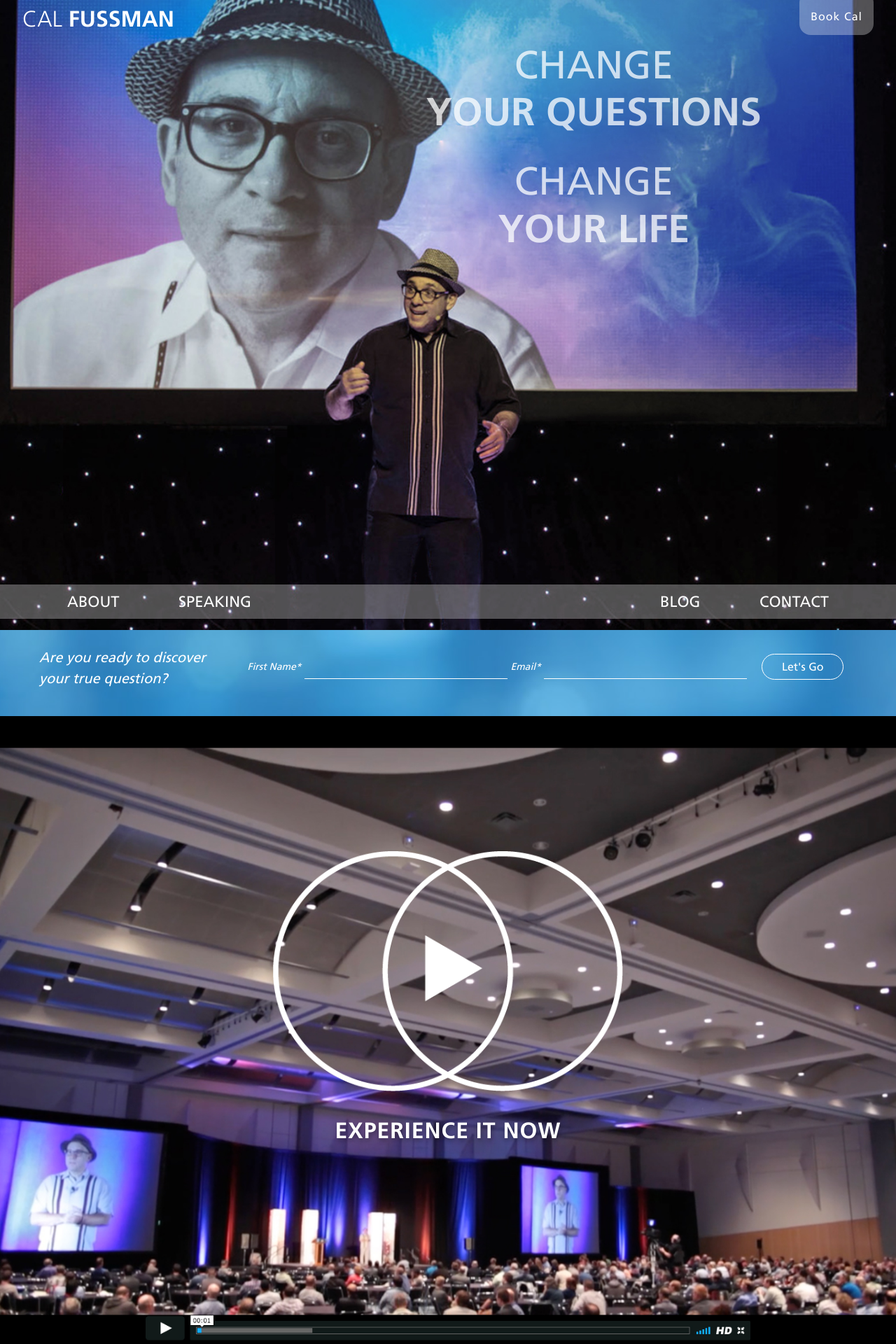
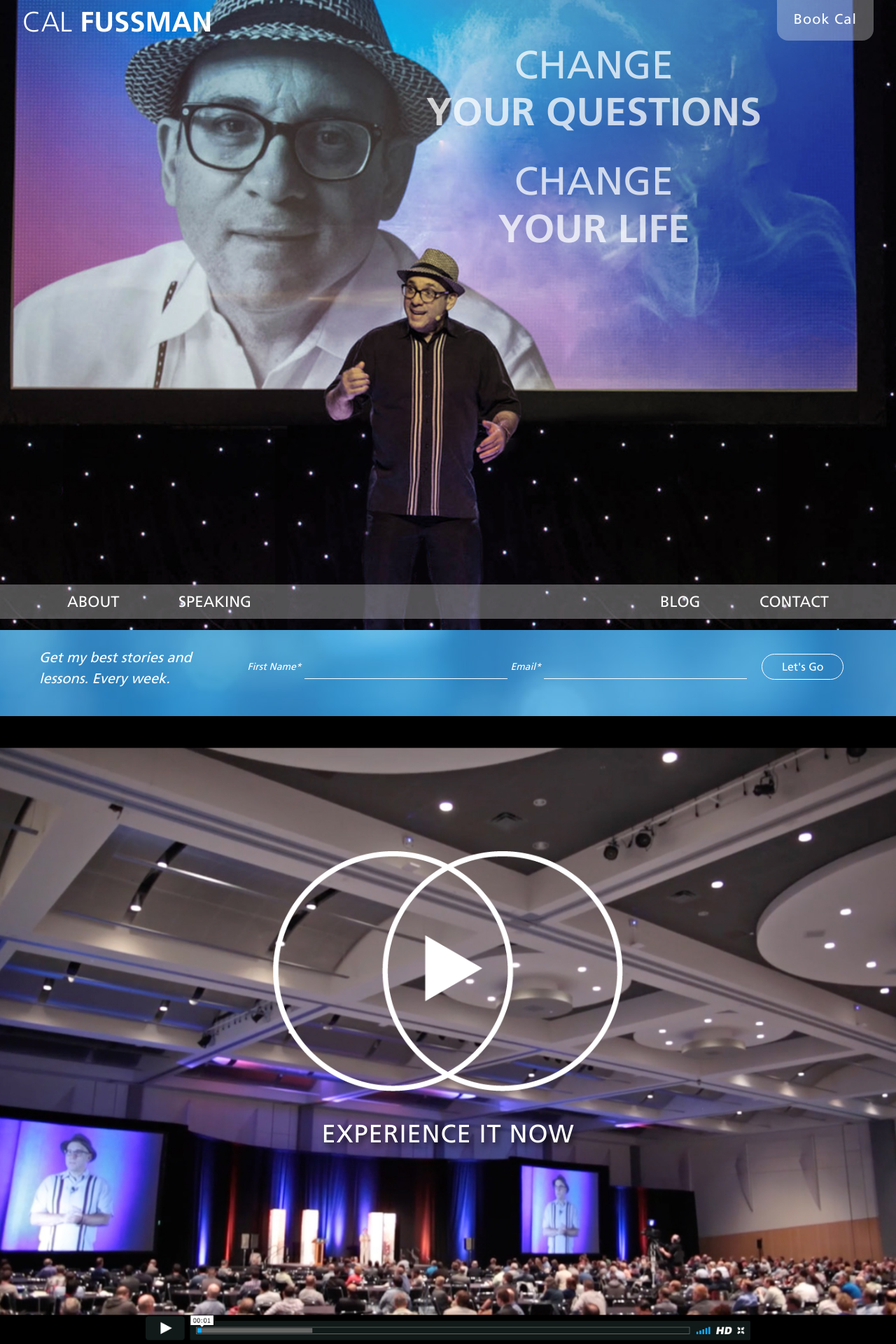
Before and after one commit to CalFussman/calfussman, a Jekyll site: the page built from index.html, in a window 1280 px wide. Shown: the top 1920 px of the page at 70% size. Built offline with Jekyll 4.4.1, drawn with Linux system fonts in a browser that asks for light colours; nearby versions of some CDN libraries; some of the changed text lies outside the part shown.

Commit message:
basic changes

```diff
--- a/_includes/header.html
+++ b/_includes/header.html
@@ -1,4 +1,4 @@
 <nav class="index-header clearfix">
     <a href="/"><h1 class="index-header__logo"><span class="light-weight">Cal</span> Fussman</h1></a>
-    <a href="#"><span class="index-header__book">Book Cal</span></a>
+    <a href="#" class="book"><span class="index-header__book">Book Cal</span></a>
 </nav>
--- a/assets/scss/_buttons.scss
+++ b/assets/scss/_buttons.scss
@@ -49,6 +49,10 @@
   }
 }
 
+.btn--md {
+  padding: 1em 2em;
+}
+
 .btn--big {
   padding: 1em 5em;
 
--- a/assets/scss/_custom.scss
+++ b/assets/scss/_custom.scss
@@ -14,9 +14,14 @@
         float: left;
         padding: 8px 0;
         color: $white;
+        font-size: 2.5em;
 
         @include media("<medium") {
-            font-size: 1.3em
+            font-size: 2.0em
+        }
+
+        @include media("<small") {
+            font-size: 1.5em
         }
     }
 
@@ -24,19 +29,26 @@
         text-decoration: none;
         cursor: pointer;
         color: $white;
+
+        &.book {
+            position: fixed;
+            right: 32px;
+        }
     }
 
     .index-header__book {
         float: right;
-        padding: 24px 16px 14px;
-        background-color: rgba(255, 255, 255, .3);
+        padding: 30px 24px 16px;
+        background-color: rgba(255,255,255,0.3);
         border-radius: 16px;
-        margin-top: -12px;
+        margin-top: -18px;
         letter-spacing: 1px;
+        font-size: 20px;
 
-        @include media("<medium") {
-            padding: 14px 16px 8px;
-            margin-top: -8px;
+        @include media("<small") {
+            padding: 20px 16px 10px;
+            margin-top: -12px;
+            font-size: 16px;
         }
     }
 }
@@ -222,9 +234,10 @@
         h2 {
             color: $white;
             text-transform: uppercase;
-            font-size: 32px;
-            text-shadow: 1px 3px 6px rgba(0,0,0,0.4);
+            font-size: 36px;
+            text-shadow: 4px 4px 8px rgba(0,0,0,0.8);
             letter-spacing: 1px;
+            font-weight: 400;
         }
     }
 }
@@ -251,11 +264,17 @@
             margin-bottom: 100px;
 
             h2 {
-                font-size: 38px;
+                font-size: 56px;
+                font-variant: small-caps;
+                font-weight: 400;
+                margin-bottom: 76px;
             }
 
             p {
                 font-size: 28px;
+                font-family: "FuturaPT";
+                letter-spacing: 1.2px;
+                line-height: 1.8;
             }
 
             @include media("<medium") {
@@ -372,6 +391,7 @@
             .listen {
                 text-align: center;
                 margin-bottom: 32px;
+                text-transform: uppercase;
             }
         }
 
@@ -405,23 +425,23 @@
   background-size: cover;
 
   .index-footer__container {
-      padding: 32px;
+      padding: 24px;
       text-align: center;
 
       .cal-outline {
-          height: 200px;
+          height: 160px;
       }
 
       .social {
-          height: 200px;
-          padding-top: 80px;
+          height: 160px;
+          padding-top: 65px;
 
           a:focus {
               outline: none;
           }
 
           img {
-              width: 40px;
+              width: 35px;
               margin: 0 16px;
 
               @include media(">medium", "<large") {
@@ -439,7 +459,7 @@
       .links {
           text-align: left;
           margin-left: 40px;
-          margin-top: 22px;
+          margin-top: 12px;
 
           @include media("<medium") {
             text-align: center;
@@ -457,7 +477,10 @@
             a {
                 color: $white;
                 text-decoration: none;
-                font-size: 20px;
+                font-size: 18px;
+                font-weight: 300;
+                // text-transform: uppercase;
+                letter-spacing: .8px;
 
                 @include media("<medium") {
                     font-size: 16px;
--- a/assets/scss/_variables.scss
+++ b/assets/scss/_variables.scss
@@ -15,6 +15,13 @@
     src: url("../fonts/FrutigerLight.woff") format("woff");
     font-weight: 300;
 }
+
+@font-face {
+    font-family: "FuturaPT";
+    src: url("../fonts/FuturaPT-Book.woff") format("woff");
+    font-weight: 400;
+}
+
 
 
 // Typography
--- a/index.html
+++ b/index.html
@@ -30,7 +30,7 @@
     <div class="container section--email-grab__container">
         <div class="grid">
             <div class="grid__col grid__col--2-of-8 grid__col--m-1-of-1">
-                <p>Are you ready to discover your true question?</p>
+                <p>Get my best stories and lessons. Every week.</p>
             </div>
             <div class="grid__col grid__col--6-of-8 grid__col--m-1-of-1 section--email-grab__container__contact-form">
                 <label for="id_firstname" class="input--signup__label">
@@ -60,7 +60,7 @@
     <div class="container section--question__container">
         <div class="text">
             <h2>The Question is the Answer</h2>
-            <p>After 20 years of interviewing the world’s most influential people, I’ve learned that the question is the answer. Whether you want better leadership, stronger relationships or deeper communication, I’m here to help you understand that curiosity and storytelling are the keys to your success.</p>
+            <p>After 20 years of interviewing the world’s most influential people, I’ve learned that whether you want better leadership, stronger relationships or deeper communication, storytelling and curiosity are your keys to success.</p>
         </div>
         <div class="break">
             <div class="slider-btn"></div>
@@ -112,10 +112,9 @@
 <section class="section section--full-height section--cal-question">
     <div class="container section--cal-question__container">
         <h1>"We literally have people using the term <i>Cal Question</i>.</h1>
-        <p>‘What Cal Question will we use to get to the understanding we need?’</p>
         <p>He has become part of our culture.”</p>
         <p>Chris Sanders, Facebook</p>
-        <a href="#" class="btn btn--big">Read More Testimonials</a>
+        <a href="#" class="btn btn--md">Read more testimonials</a>
     </div>
 </section>
 <section class="section section--full-height section--podcast">
@@ -124,7 +123,7 @@
             <div class="section--podcast__left grid__col grid__col--1-of-2 grid__col--m-1-of-1">
                 <p>“When I told my podcast listeners that I was doing a second interview with Cal, dozens replied with some variation of “Please just let Cal talk for 3 hours. I could listen to him tell stories forever.” </p>
                 <p class="right">– Tim Ferriss</p>
-                <div class="listen"><a href="#" class="btn btn--negative btn--big">Listen</a></div>
+                <div class="listen"><a href="#" class="btn btn--negative btn--md">Listen</a></div>
             </div>
             <div class="section--podcast__right grid__col grid__col--1-of-2 grid__col--m-1-of-1">
                 <img class="section--podcast__img" src="{{ "/assets/images/cal-tim.jpg" | relative_url }}" alt="Cal & Tim">
```
Also changed, not shown: assets/fonts/FuturaPT-Book.woff (added), assets/images/cal-outline.png, assets/images/logos/gm.png, assets/images/logos/samsung.png.
